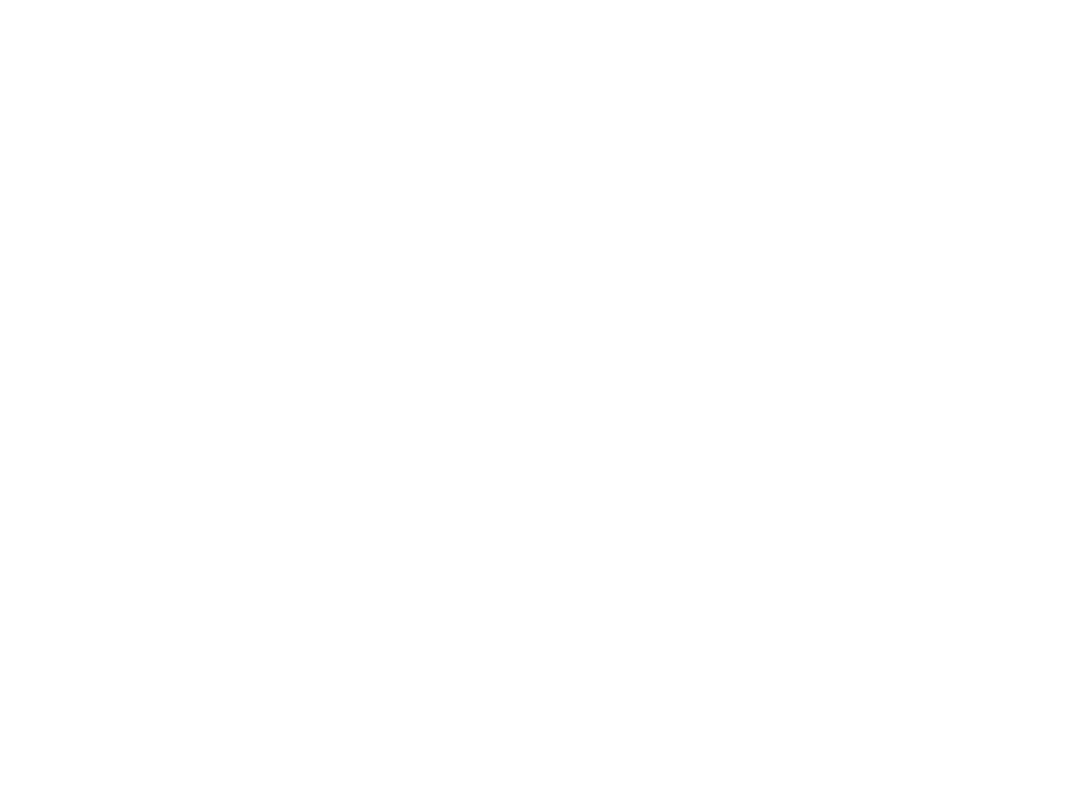
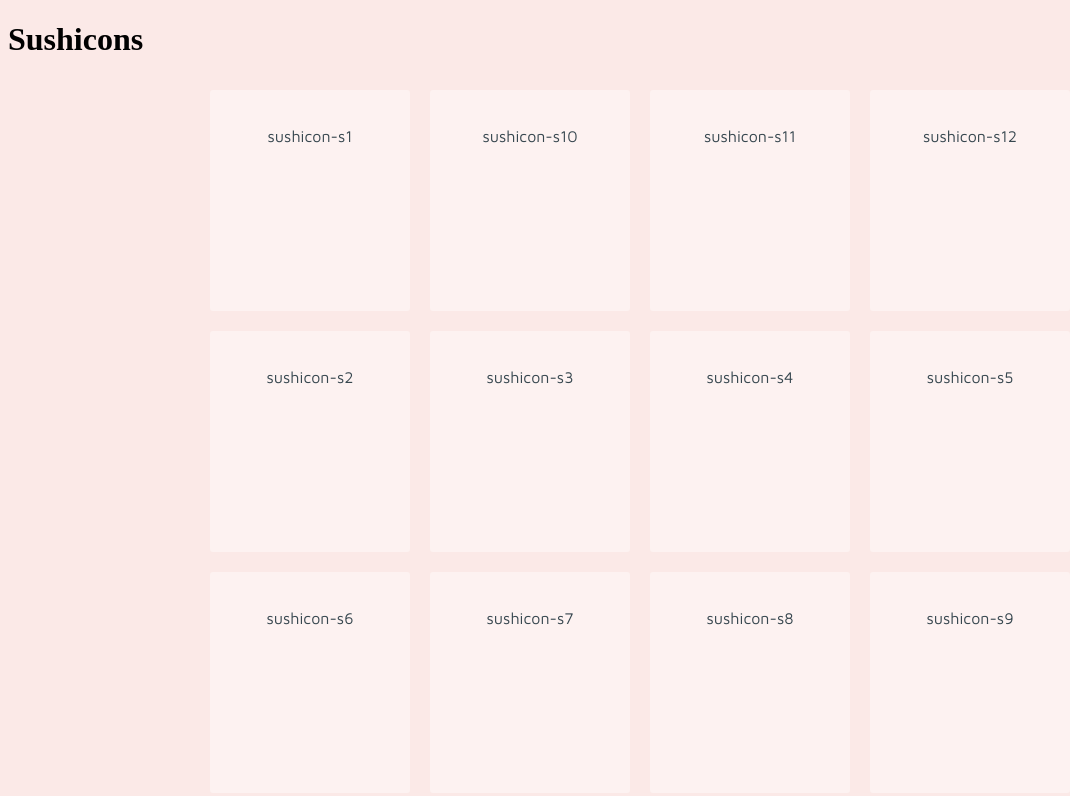
Before and after one commit to janteuni/sushicons, a website: page index.html in a window 1280 px wide. Shown: the whole page, without its empty margins (0-1070 px from the left). Drawn offline with Linux system fonts and the light colour scheme; some icons are missing.

Commit message:
style(doc): icon

```diff
--- a/index.html
+++ b/index.html
@@ -2,20 +2,60 @@
 <html>
   <head>
 	<link rel="stylesheet" href="https://rawgit.com/janteuni/sushicons/master/dist/style.css">
-    <title>Page title</title>
+	<link rel="stylesheet" href="style.css">
+    <title>Sushicons</title>
   </head>
   <body>
-  <h1 class="sushicon-s1"></h1>
-  <h1 class="sushicon-s10"></h1>
-  <h1 class="sushicon-s11"></h1>
-  <h1 class="sushicon-s12"></h1>
-  <h1 class="sushicon-s2"></h1>
-  <h1 class="sushicon-s3"></h1>
-  <h1 class="sushicon-s4"></h1>
-  <h1 class="sushicon-s5"></h1>
-  <h1 class="sushicon-s6"></h1>
-  <h1 class="sushicon-s7"></h1>
-  <h1 class="sushicon-s8"></h1>
-  <h1 class="sushicon-s9"></h1>
+    <h1>Sushicons</h1>
+    <div class="container">
+        <div class="icon">
+            <i class="sushicon-s1"></i>
+            <p>sushicon-s1</p>
+        </div>
+        <div class="icon">
+            <i class="sushicon-s10"></i>
+            <p>sushicon-s10</p>
+        </div>
+        <div class="icon">
+            <i class="sushicon-s11"></i>
+            <p>sushicon-s11</p>
+        </div>
+        <div class="icon">
+            <i class="sushicon-s12"></i>
+            <p>sushicon-s12</p>
+        </div>
+        <div class="icon">
+            <i class="sushicon-s2"></i>
+            <p>sushicon-s2</p>
+        </div>
+        <div class="icon">
+            <i class="sushicon-s3"></i>
+            <p>sushicon-s3</p>
+        </div>
+        <div class="icon">
+            <i class="sushicon-s4"></i>
+            <p>sushicon-s4</p>
+        </div>
+        <div class="icon">
+            <i class="sushicon-s5"></i>
+            <p>sushicon-s5</p>
+        </div>
+        <div class="icon">
+            <i class="sushicon-s6"></i>
+            <p>sushicon-s6</p>
+        </div>
+        <div class="icon">
+            <i class="sushicon-s7"></i>
+            <p>sushicon-s7</p>
+        </div>
+        <div class="icon">
+            <i class="sushicon-s8"></i>
+            <p>sushicon-s8</p>
+        </div>
+        <div class="icon">
+            <i class="sushicon-s9"></i>
+            <p>sushicon-s9</p>
+        </div>
+    </div>
   </body>
 </html>
--- /dev/null
+++ b/style.css
@@ -0,0 +1,43 @@
+@import url(http://fonts.googleapis.com/css?family=Maven+Pro);
+
+body {
+    background-color: #FBE9E7;
+}
+
+.container {
+    display: flex;
+    flex-wrap: wrap;
+    justify-content: center;
+    width: 80%;
+    margin: 0 auto;
+    max-width: 1000px;
+}
+
+.container i {
+    font-size: 100px;
+    color: #455A64;
+}
+
+.container p {
+    font-size: 16px;
+    font-family: 'Maven Pro', sans-serif;
+    color: #37474F;
+}
+
+.container .icon {
+    width: 200px;
+    height: 200px;
+    padding-top: 21px;
+    background-color: rgba(255, 255, 255, 0.4);
+    text-align: center;
+    margin: 10px;
+    -moz-border-radius: 3px;
+    -webkit-border-radius: 3px;
+    border-radius: 3px;
+}
+
+@media screen and (max-width: 700px) {
+    .container {
+        width: 100%;
+    }
+}
```
Also changed, not shown: template/index.html (+11 -4 lines), 1 other file.
